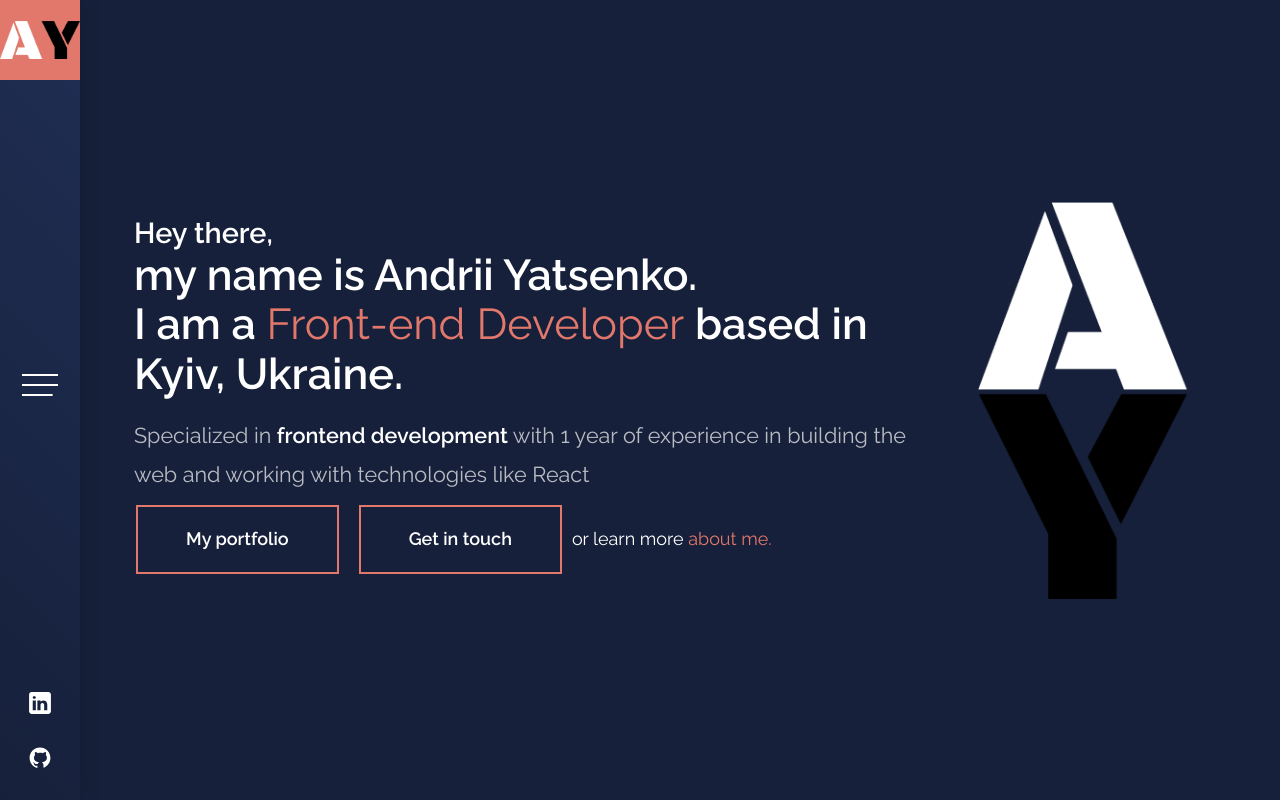
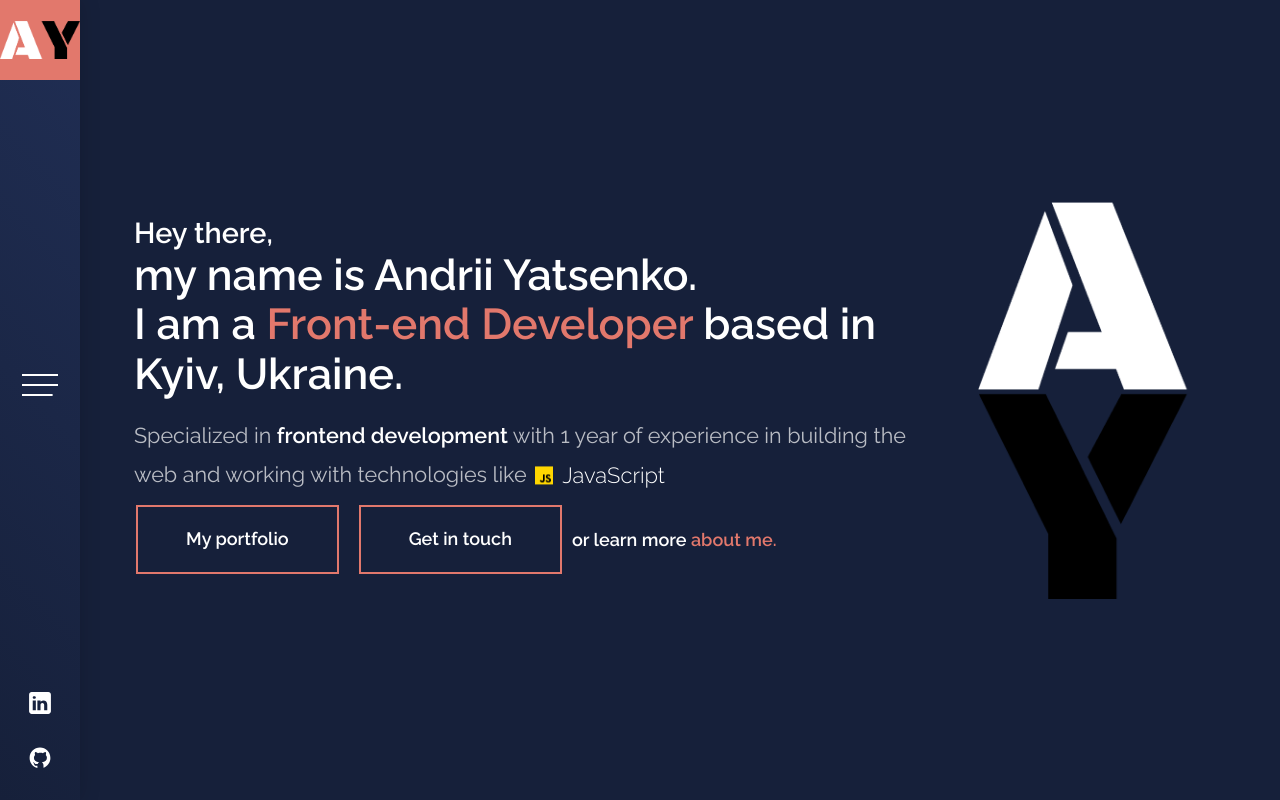
Before and after one commit to Andrew-debug/portfolio, a React (Vite) app: page / in a window 1280 px wide. Built offline with nearby package versions, Linux system fonts and the light colour scheme.

Commit message:
finishing

```diff
--- a/src/App.jsx
+++ b/src/App.jsx
@@ -3,8 +3,6 @@ import { BrowserRouter } from "react-router-dom";
 import { useState } from "react";
 
 import Root from "./routes/Root.jsx";
-// import ErrorPage from "./routes/ErrorPage.jsx";
-import AnimationLayout from "./components/AnimationLayout";
 import AnimatedRoutes from "./components/AnimatedRoutes";
 
 export default function App() {
@@ -33,6 +31,8 @@ export default function App() {
           contentClosingDelay={contentClosingDelay}
           setcontentClosingDelay={setcontentClosingDelay}
           openingContent={openingContent}
+          setopeningContent={setopeningContent}
+          setframeAllContent={setframeAllContent}
         />
       </BrowserRouter>
     </div>
--- a/src/assets/buttons/HomeButton.jsx
+++ b/src/assets/buttons/HomeButton.jsx
@@ -1,5 +1,5 @@
+import { NavLink } from "react-router-dom";
 import styled from "styled-components";
-
 const ButtonSpan = styled.span`
   position: absolute;
   left: 0;
@@ -64,11 +64,13 @@ const Button = styled.button`
   }
 `;
 
-function HomeButton({ text, width, type, margin }) {
+function HomeButton({ text, width, type, margin, link }) {
   return (
     <Button margin={margin} type={type} width={width}>
-      <p>{text}</p>
-      <ButtonSpan></ButtonSpan>
+      <NavLink to={link}>
+        <p>{text}</p>
+        <ButtonSpan></ButtonSpan>
+      </NavLink>
     </Button>
   );
 }
--- a/src/components/About.jsx
+++ b/src/components/About.jsx
@@ -118,33 +118,33 @@ const AsyncImage = ({ imageSrc }) => {
   return null;
 };
 
-export default function About({ isNavOpen, contentClosingDelay }) {
+export default function About({ setopeningContent, setframeAllContent }) {
   return (
     <>
-      <MainContent contentClosingDelay={contentClosingDelay}>
-        <AboutWrap isNavOpen={isNavOpen}>
+      <MainContent>
+        <AboutWrap>
           <Left>
             <h1>About me</h1>
             <p>
-              I am a 27 years old passionate Fullstack Web Developer based in
-              Stockholm, Sweden who enjoys building software. Very positive and
-              highly motivated person with over 9 years of experience in
-              building beautiful websites, web and mobile applications with a
-              stronger focus on the frontend technologies.
+              I am a 25 years old passionate{" "}
+              <strong>Front-end Developer</strong> based in Kyiv, Ukraine who
+              enjoys building web applications. Very positive and highly
+              motivated person with over 1 year of experience in building
+              beautiful websites and web applications.
             </p>
             <p>
-              Right now I work as a Software Engineer at Nordnet Bank AB, trying
-              to make investing and saving money easier for all people in the
-              Nordic countries.
+              Unfortunately, I'm unemployed right now, but I'm studying really
+              hard and trying to make my dreams come true. And one them is to
+              become a really cool front-end developer one day.
             </p>
             <p>
               Outside work I really enjoy cooking delicious food, playing chess
-              and video games, rewatching Marvel movies and lifting heavy
-              weights.
+              and video games, rewatching the Lord of the Ring movies and
+              reading books.
             </p>
           </Left>
           <Right>
-            <AsyncImage imageSrc={highResPortImage} />
+            <RightImage src={highResPortImage} alt="loh" />
           </Right>
         </AboutWrap>
         <TechWorkWrap>
@@ -155,7 +155,10 @@ export default function About({ isNavOpen, contentClosingDelay }) {
           <WorkPlaceComponent />
         </TechWorkWrap>
       </MainContent>
-      <GetInTouch />
+      <GetInTouch
+        setopeningContent={setopeningContent}
+        setframeAllContent={setframeAllContent}
+      />
     </>
   );
 }
--- a/src/components/AnimatedRoutes.jsx
+++ b/src/components/AnimatedRoutes.jsx
@@ -6,12 +6,16 @@ import Portfolio from "./Portfolio";
 import Contact from "./Contact";
 import { AnimatePresence } from "framer-motion";
 import AnimationLayout from "./AnimationLayout";
+import ErrorPage from "../routes/ErrorPage.jsx";
+
 export default function AnimatedRoutes({
   isNavOpen,
   setisNavOpen,
   contentClosingDelay,
   setcontentClosingDelay,
   openingContent,
+  setopeningContent,
+  setframeAllContent,
 }) {
   const location = useLocation();
   return (
@@ -28,10 +32,35 @@ export default function AnimatedRoutes({
             />
           }
         >
-          <Route path="/" element={<Home />} />
-          <Route path="/about" element={<About />} />
-          <Route path="/portfolio" element={<Portfolio />} />
+          <Route
+            path="/"
+            element={
+              <Home
+                setopeningContent={setopeningContent}
+                setframeAllContent={setframeAllContent}
+              />
+            }
+          />
+          <Route
+            path="/about"
+            element={
+              <About
+                setopeningContent={setopeningContent}
+                setframeAllContent={setframeAllContent}
+              />
+            }
+          />
+          <Route
+            path="/portfolio"
+            element={
+              <Portfolio
+                setopeningContent={setopeningContent}
+                setframeAllContent={setframeAllContent}
+              />
+            }
+          />
           <Route path="/contact" element={<Contact />} />
+          <Route path="*" element={<ErrorPage />} />
         </Route>
       </Routes>
     </AnimatePresence>
--- a/src/components/AnimationLayout.jsx
+++ b/src/components/AnimationLayout.jsx
@@ -2,6 +2,7 @@ import { Outlet } from "react-router-dom";
 import { motion } from "framer-motion";
 import styled, { keyframes } from "styled-components";
 import ay2 from "../assets/data/portfolioImages/ay-2.png";
+import { useEffect, useState } from "react";
 
 const Wrap = styled.main`
   position: relative;
@@ -102,23 +103,6 @@ const ClosingCurtain = styled.div`
   animation: ${makeEntrance} 0.5s ease-out;
 `;
 
-const roflRotation = keyframes`
-    from {
-      transform: rotate(-359deg);
-    }
-    to {
-      transform: rotate(0deg);
-  }
- `;
-const roflRotation1 = keyframes`
-    from {
-      transform: rotate(0deg);
-  }
-    to {
-      transform: rotate(359deg);
-  }
- `;
-
 const Logo = styled.img`
   width: 80px;
   height: 80px;
@@ -134,16 +118,30 @@ export default function AnimationLayout({
   contentClosingDelay,
   openingContent,
 }) {
+  const [exit, setExit] = useState({
+    exit: initialContainer,
+  });
+
+  useEffect(() => {
+    if (!isNavOpen) {
+      setExit({
+        exit: {
+          transformOrigin: "100% 0px 0px",
+        },
+      });
+    } else {
+      setExit({ exit: initialContainer });
+    }
+  }, [isNavOpen]);
+
   return (
     <Wrap>
       <Container
         as={motion.div}
-        exit={initialContainer}
+        {...exit}
         contentClosingDelay={contentClosingDelay}
         isNavOpen={isNavOpen}
-        onClick={() => {
-          setisNavOpen(false);
-        }}
+        onClick={() => setisNavOpen(false)}
       >
         <OutletWrap isNavOpen={isNavOpen}>
           <Outlet />
--- a/src/components/GetInTouch.jsx
+++ b/src/components/GetInTouch.jsx
@@ -1,6 +1,7 @@
 import React from "react";
 import styled from "styled-components";
 import Button from "../assets/buttons/HomeButton";
+import { useLocation } from "react-router-dom";
 const Container = styled.div`
   background: linear-gradient(45deg, rgb(36, 52, 95) 0%, rgb(28, 40, 73) 100%);
   padding-top: 60px;
@@ -40,7 +41,23 @@ const ButtonsWrap = styled.div`
   margin-right: -8px;
 `;
 
-function GetInTouch() {
+function GetInTouch({ setopeningContent, setframeAllContent }) {
+  const { pathname } = useLocation();
+  function triggerAnimation(currentPathname) {
+    if (pathname !== currentPathname) {
+      setTimeout(() => {
+        setopeningContent(true);
+      }, 500);
+      setTimeout(() => {
+        setopeningContent(false);
+      }, 1000);
+
+      setframeAllContent(true);
+      setTimeout(() => {
+        setframeAllContent(false);
+      }, 550);
+    }
+  }
   return (
     <Container>
       <Content>
@@ -48,8 +65,34 @@ function GetInTouch() {
         <p>Do you have an interesting project I can help with?</p>
         <p>Feel free to reach out to me!</p>
         <ButtonsWrap>
-          <Button width="205" margin="10px" text={"Get in touch"} />
-          <Button width="205" margin="10px" text={"About me"} />
+          <div onClick={() => triggerAnimation("/contact")}>
+            <Button
+              width="205"
+              margin="10px"
+              text={"Get in touch"}
+              link="/contact"
+            />
+          </div>
+          {pathname === "/portfolio" && (
+            <div onClick={() => triggerAnimation("/about")}>
+              <Button
+                width="205"
+                margin="10px"
+                text={"About me"}
+                link="/about"
+              />
+            </div>
+          )}
+          {pathname === "/about" && (
+            <div onClick={() => triggerAnimation("/portfolio")}>
+              <Button
+                width="205"
+                margin="10px"
+                text={"My Portfolio"}
+                link="/portfolio"
+              />
+            </div>
+          )}
         </ButtonsWrap>
       </Content>
     </Container>
--- a/src/components/Home.jsx
+++ b/src/components/Home.jsx
@@ -1,6 +1,12 @@
 import styled from "styled-components";
+import { NavLink, useLocation } from "react-router-dom";
+import { useEffect, useState } from "react";
+////
 import Button from "../assets/buttons/HomeButton";
 import ay1 from "../assets/data/portfolioImages/ay-1.png";
+import react from "../assets/icons/react.png";
+import typescript from "../assets/icons/typescript.png";
+import javaScript from "../assets/icons/javaScript.png";
 const MainContent = styled.div`
   display: flex;
   flex-direction: column;
@@ -57,7 +63,7 @@ const LeftContent = styled.div`
     }
   }
   span:last-child {
-    font: 400 1em / 1.2 Raleway, sans-serif;
+    font: 600 1em / 1.2 Raleway, sans-serif;
     @media (max-width: 768px) {
       font: 400 1em / 1.2 Raleway, sans-serif;
       padding: 5px;
@@ -121,7 +127,114 @@ const RightImg = styled.img`
   }
 `;
 
-export default function Home() {
+const Slider = styled.span`
+  position: relative;
+  height: 38px;
+  overflow: hidden;
+  display: inline-block;
+  vertical-align: top;
+`;
+
+const AutoSlider = () => {
+  const [slider, setSlider] = useState(0);
+  const [sliderPosition, setsliderPosition] = useState({
+    transform: "translateY(0%)",
+  });
+  const data = [
+    {
+      tech: "React",
+      imgPath: react,
+    },
+    {
+      tech: "JavaScript",
+      imgPath: javaScript,
+    },
+    {
+      tech: "TypeScript",
+      imgPath: typescript,
+    },
+  ];
+  useEffect(() => {
+    const dataLength = Object.keys(data).length;
+    const moveSlider = () => {
+      const newPosition = {
+        transform: `translateY(-${33 * slider}%)`,
+      };
+      setsliderPosition(newPosition);
+      if (slider === dataLength - 1) {
+        setSlider(0);
+      } else {
+        setSlider(slider + 1);
+      }
+    };
+
+    setTimeout(() => {
+      moveSlider();
+    }, 2000);
+  }, [sliderPosition]);
+
+  return (
+    <Slider
+      style={{
+        position: "relative",
+        height: "38px",
+        overflow: "hidden",
+        display: "inline-block",
+        verticalAlign: "top",
+      }}
+    >
+      <span
+        style={{
+          display: "flex",
+          flexDirection: "column",
+          transition: "transform 0.3s ease 0s",
+          ...sliderPosition,
+        }}
+      >
+        {data.map((item) => {
+          return (
+            <span
+              key={item.tech}
+              style={{ display: "flex", alignItems: "center", height: "38px" }}
+            >
+              <span style={{ display: "inline-block", marginRight: "6px" }}>
+                <img
+                  src={item.imgPath}
+                  alt="tech"
+                  style={{
+                    width: "24px",
+                    height: "24px",
+                    flexShrink: 0,
+                    display: "block",
+                  }}
+                />
+              </span>
+              <span style={{ fontWeight: 300, fontSize: 22 }}>{item.tech}</span>
+            </span>
+          );
+        })}
+      </span>
+    </Slider>
+  );
+};
+
+export default function Home({ setopeningContent, setframeAllContent }) {
+  const { pathname } = useLocation();
+  function triggerAnimation(currentPathname) {
+    if (pathname !== currentPathname) {
+      setTimeout(() => {
+        setopeningContent(true);
+      }, 500);
+      setTimeout(() => {
+        setopeningContent(false);
+      }, 1000);
+
+      setframeAllContent(true);
+      setTimeout(() => {
+        setframeAllContent(false);
+      }, 550);
+    }
+  }
   return (
     <MainContent>
       <InnerContentWrap>
@@ -136,17 +249,29 @@ export default function Home() {
             <LeftContentParag>
               Specialized in <strong>frontend development</strong> with 1 year
               of experience in building the web and working with technologies
-              like React
+              like <AutoSlider />
             </LeftContentParag>
             <LeftContentButtonsWrap>
-              <Button margin="10px 10px" text={"My portfolio"}></Button>
-              <Button margin="10px 10px" text={"Get in touch"}></Button>
-              <div>
-                <span>
-                  or learn more{" "}
-                  <a style={{ color: "rgb(226, 120, 108)" }}>about me.</a>
-                </span>
+              <div onClick={() => triggerAnimation("/portfolio")}>
+                <Button
+                  margin="10px 10px"
+                  text={"My portfolio"}
+                  link="/portfolio"
+                ></Button>
               </div>
+              <div onClick={() => triggerAnimation("/contact")}>
+                <Button
+                  margin="10px 10px"
+                  text={"Get in touch"}
+                  link="/contact"
+                ></Button>
+              </div>
+              <span onClick={() => triggerAnimation("/about")}>
+                or learn more{" "}
+                <NavLink to="/about" style={{ color: "rgb(226, 120, 108)" }}>
+                  about me.
+                </NavLink>
+              </span>
             </LeftContentButtonsWrap>
           </LeftContent>
           <RightContent>
--- a/src/components/Portfolio.jsx
+++ b/src/components/Portfolio.jsx
@@ -82,7 +82,7 @@ const EmptyContent = styled.div`
   }
 `;
 
-export default function Portfolio() {
+export default function Portfolio({ setopeningContent, setframeAllContent }) {
   const [filter, setfilter] = useState({
     all: true,
     react: false,
@@ -124,8 +124,6 @@ export default function Portfolio() {
                           react: false,
                           typescript: false,
                           javascript: false,
-                          html: false,
-                          css: false,
                         });
                       } else {
                         const next = {
@@ -170,7 +168,10 @@ export default function Portfolio() {
           </PortfolioWorkWrap>
         </PortfolioWrap>
       </PortfolioSection>
-      <GetInTouch />
+      <GetInTouch
+        setopeningContent={setopeningContent}
+        setframeAllContent={setframeAllContent}
+      />
     </>
   );
 }
--- a/src/components/WorkPlaceComponent.jsx
+++ b/src/components/WorkPlaceComponent.jsx
@@ -3,28 +3,28 @@ import styled from "styled-components";
 
 const experience = [
   {
-    date: "November 2020 - Present",
-    city: "Stockholm",
-    position: "Software Engineer",
-    company: "Nordnet Bank AB",
+    date: "May 2023 - Present",
+    city: "Kyiv",
+    position: "Front-end developer",
+    company: "CamShot Automation Systems",
     responsibilities:
-      "Currently working in a full-stack/devops team with a goal of building a bank in cloud using some of the latest technologies like Google Cloud Platform, Kubernetes + Istio, Java + Spring boot and React.",
+      "Well-versed in integrating RESTful APIs, leveraging third-party libraries, and ensuring seamless cross-browser compatibility. Delivering solutions that prioritize user satisfaction and align with strategic business objectives.",
   },
   {
-    date: "November 2020 - Present",
-    city: "Stockholm",
-    position: "Software Engineer",
-    company: "Nordnet Bank AB",
+    date: "September 2022 - May 2023",
+    city: "Kyiv",
+    position: "Front-end developer",
+    company: "Freelance",
     responsibilities:
-      "Currently working in a full-stack/devops team with a goal of building a bank in cloud using some of the latest technologies like Google Cloud Platform, Kubernetes + Istio, Java + Spring boot and React.",
+      "Intensive self-directed study and successful completion of diverse pet projects. Finished JavaScript course: 'The Complete JavaScript Course: From Zero to Expert!'. Started learning React after few month since the beginning. Become skilled in using Git for version control. Proficient with command line interfaces for efficient development workflows.",
   },
   {
-    date: "November 2020 - Present",
-    city: "Stockholm",
-    position: "Software Engineer",
-    company: "Nordnet Bank AB",
+    date: "September 2019 - November 2020",
+    city: "Kyiv",
+    position: "Front-end developer",
+    company: "Studying",
     responsibilities:
-      "Currently working in a full-stack/devops team with a goal of building a bank in cloud using some of the latest technologies like Google Cloud Platform, Kubernetes + Istio, Java + Spring boot and React.",
+      "Intensive self-directed study of HTML/CSS, JavaScript and third-party libraries. Became proficient in HTML5, CSS3, Sass/Scss, JavaScript (ES6), and responsive design.",
   },
 ];
 
@@ -54,7 +54,7 @@ const WorkListItem = styled.li`
   margin-left: -8px;
   margin-right: -8px;
   span {
-    flex: 0 0 180px;
+    flex: 0 0 240px;
     margin: 2px 10px;
     @media (max-width: 768px) {
       display: none;
--- a/src/routes/ErrorPage.jsx
+++ b/src/routes/ErrorPage.jsx
@@ -1,16 +1,17 @@
-import { useRouteError } from "react-router-dom";
-
 export default function ErrorPage() {
-  const error = useRouteError();
-  console.error(error);
-
   return (
-    <div id="error-page">
-      <h1>Oops!</h1>
-      <p>Sorry, an unexpected error has occurred.</p>
-      <p>
-        <i>{error.statusText || error.message}</i>
-      </p>
+    <div
+      style={{
+        height: "100vh",
+        display: "flex",
+        justifyContent: "center",
+        alignItems: "center",
+      }}
+    >
+      <div>
+        <h1>Oops!</h1>
+        <p>Sorry, an unexpected error has occurred.</p>
+      </div>
     </div>
   );
 }
--- a/src/routes/Root.jsx
+++ b/src/routes/Root.jsx
@@ -27,7 +27,7 @@ const Header = styled.header`
   }
 `;
 
-const HeaderLogo = styled.a`
+const HeaderLogo = styled.div`
   display: block;
   width: 80px;
   height: 80px;
@@ -283,12 +283,31 @@ export default function Root({
   setframeAllContent,
 }) {
   const { pathname } = useLocation();
+  function triggerAnimation(currentPathname) {
+    setisNavOpen(false);
+
+    if (pathname !== currentPathname) {
+      setTimeout(() => {
+        setopeningContent(true);
+      }, 500);
+      setTimeout(() => {
+        setopeningContent(false);
+      }, 1000);
+
+      setframeAllContent(true);
+      setTimeout(() => {
+        setframeAllContent(false);
+      }, 550);
+    }
+  }
   return (
     <>
       <Header>
-        <HeaderLogo>
-          <HeaderLogoImg src={ay2} alt="logo" />
-        </HeaderLogo>
+        <NavLink to="/" onClick={() => triggerAnimation("/")}>
+          <HeaderLogo>
+            <HeaderLogoImg src={ay2} alt="logo" />
+          </HeaderLogo>
+        </NavLink>
         <NavButtonToggle onClick={() => setisNavOpen((prev) => !prev)}>
           <NavButtonSpan isNavOpen={isNavOpen}>
             <NavButtonContent isNavOpen={isNavOpen} />
@@ -327,23 +346,7 @@ export default function Root({
                   className={({ isActive }) =>
                     isActive ? "active" : "inactive"
                   }
-                  onClick={() => {
-                    setisNavOpen(false);
-
-                    if (pathname !== item.linkPathname) {
-                      setTimeout(() => {
-                        setopeningContent(true);
-                      }, 500);
-                      setTimeout(() => {
-                        setopeningContent(false);
-                      }, 1000);
-
-                      setframeAllContent(true);
-                      setTimeout(() => {
-                        setframeAllContent(false);
-                      }, 550);
-                    }
-                  }}
+                  onClick={() => triggerAnimation(item.linkPathname)}
                   to={item.linkPathname}
                 >
                   <NavLinkSpanTitle>{item.title}</NavLinkSpanTitle>
```
Also changed, not shown: src/assets/data/portfolioImages/portfolio-photo.jpg.
